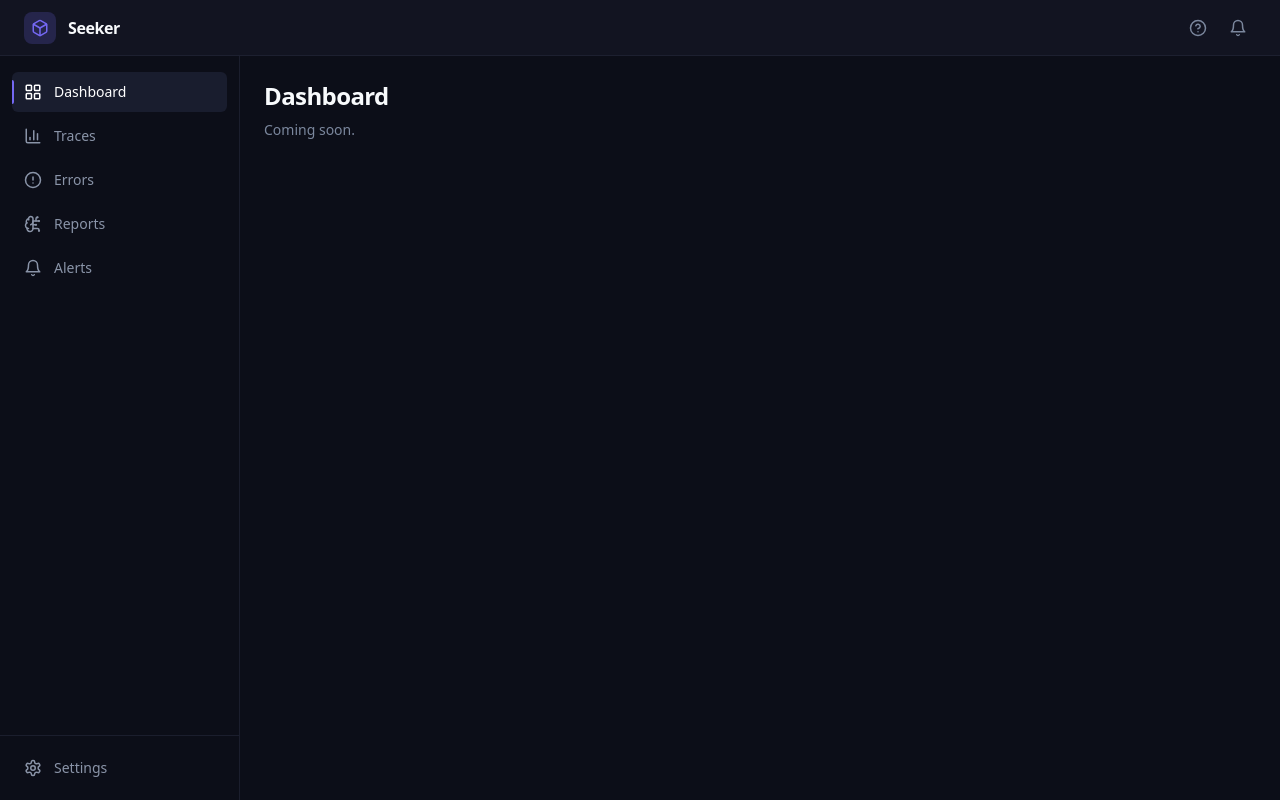
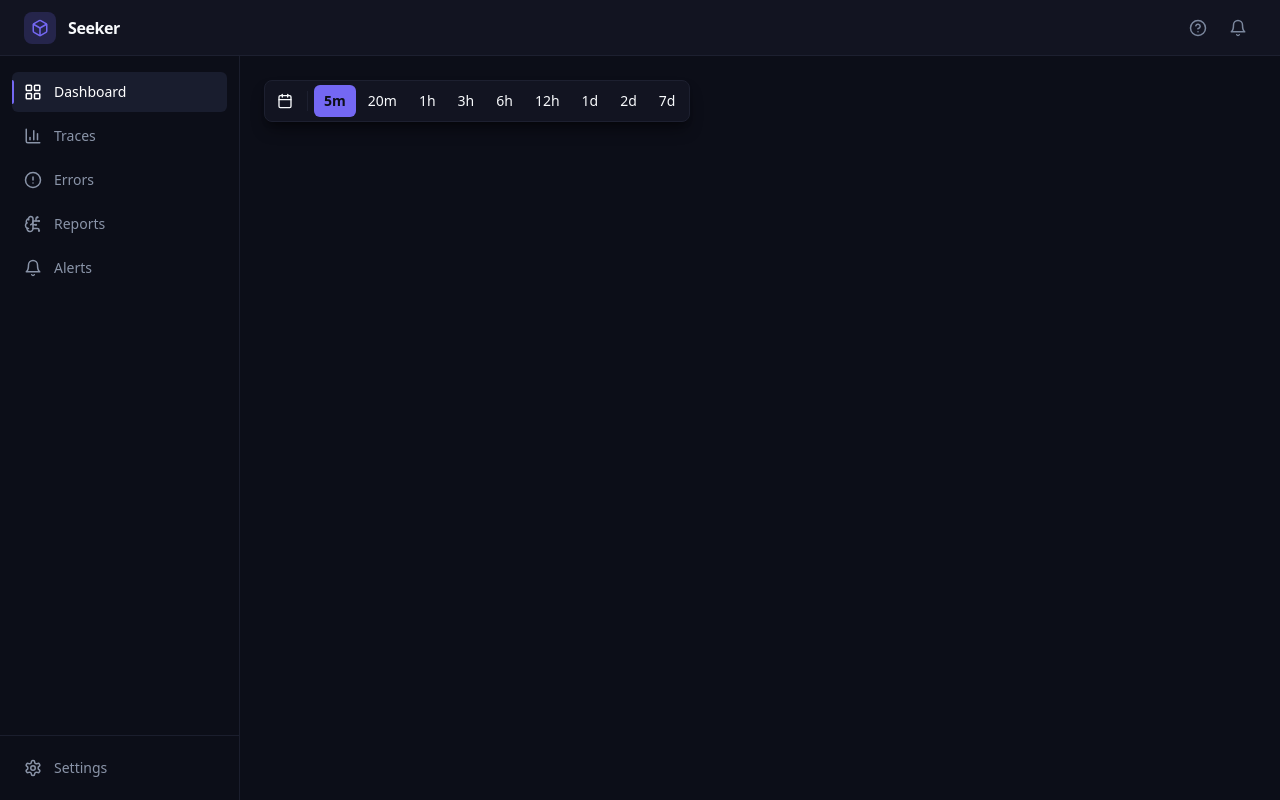
Before and after one commit to apm-seeker/seeker-client, a React (Vite) app: page /dashboard in a window 1280 px wide. Built offline with nearby package versions, Linux system fonts and the light colour scheme.

Commit message:
feat : 대시보드에 시간 범위 피커 sticky 배치

```diff
--- a/src/pages/dashboard-page/ui/dashboard-page.tsx
+++ b/src/pages/dashboard-page/ui/dashboard-page.tsx
@@ -1,8 +1,22 @@
+import { useState } from 'react'
+import {
+  TimeRangePicker,
+  createPresetRange,
+  type TimeRange,
+} from '@/features/time-range-picker'
+
 export function DashboardPage() {
+  const [range, setRange] = useState<TimeRange>(() => createPresetRange('5m'))
+
   return (
-    <div className="space-y-2">
-      <h1 className="text-2xl font-semibold tracking-tight">Dashboard</h1>
-      <p className="text-sm text-muted-foreground">Coming soon.</p>
+    <div className="space-y-4">
+      <div className="sticky top-0 z-10 flex">
+        <TimeRangePicker
+          value={range}
+          onChange={setRange}
+          className="shadow-lg shadow-black/40"
+        />
+      </div>
     </div>
   )
 }
```
